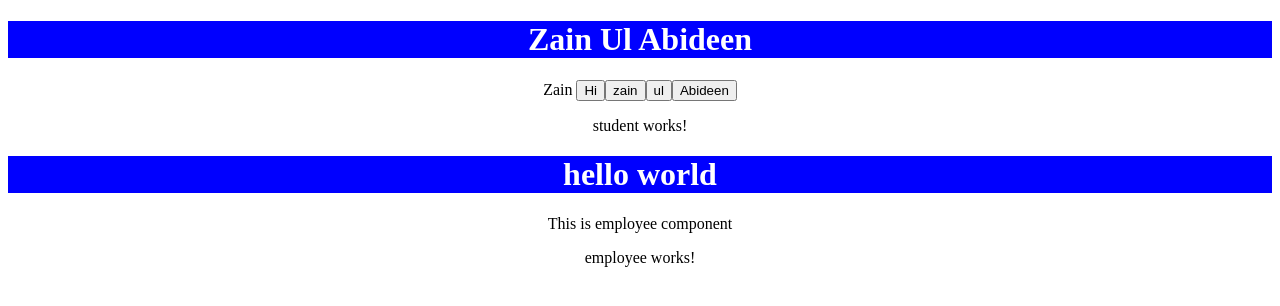
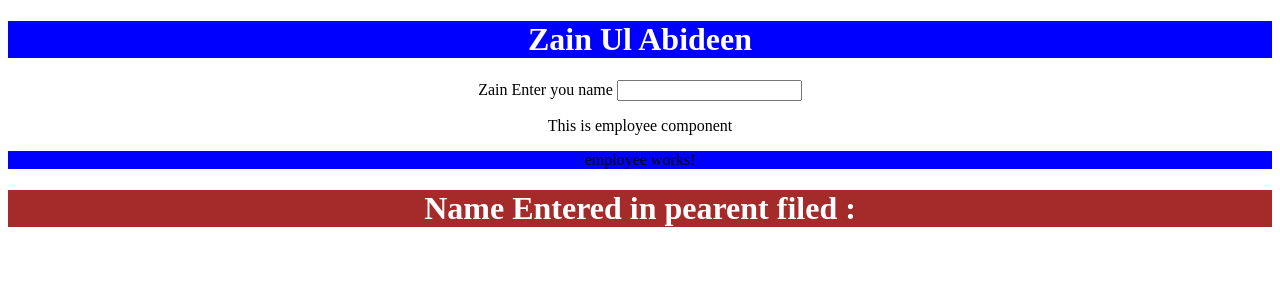
Before and after one commit to Zainulabdeenoffical/Angular-Practice, an Angular app in the folder angular19/: page / in a window 1280 px wide. Shown: the top 306 px of the page. Built offline with nearby package versions, Linux system fonts and the light colour scheme.

Commit message:
input through meta data

```diff
--- a/angular19/src/app/app.component.html
+++ b/angular19/src/app/app.component.html
@@ -1,9 +1,13 @@
 <div style="text-align: center;">
 <h1>Zain Ul Abideen</h1>
 {{name}}
-<button>Hi</button>  <button>zain</button>  <button>ul</button> <button>Abideen</button>
-<app-student></app-student>
+<label for="text">Enter you name </label>
+<input type="text" #p (keyup)="0">
+
+<!-- <button>Hi</button>  <button>zain</button>  <button>ul</button> <button>Abideen</button> -->
+<!-- <app-student></app-student> -->
 <p>This is employee component</p>
-<app-employee></app-employee>
+<app-employee [cdata]="p.value"> </app-employee>
+
 
 </div>
--- a/angular19/src/app/app.component.ts
+++ b/angular19/src/app/app.component.ts
@@ -5,7 +5,7 @@ import { EmployeeComponent } from "./employee/employee.component";
 
 @Component({
   selector: 'app-root',
-  imports: [StudentComponent,EmployeeComponent],
+  imports: [EmployeeComponent],
   // templaet url high pioraty
   templateUrl: './app.component.html',
   //inline template
@@ -28,7 +28,7 @@ import { EmployeeComponent } from "./employee/employee.component";
    // encapsulation:ViewEncapsulation.ShadowDom
     // shadow down is transfered css from parent to child
     // but not child to parent
-    encapsulation: ViewEncapsulation.None
+      //encapsulation: ViewEncapsulation.None
     // Transfered css for child  to parent
     // parent to child both
 
@@ -37,15 +37,15 @@ export class AppComponent {
   title = 'angular19';
    name = "Zain";
 
-   constructor (){
-    console.log("App Component Constructor");
-   }
+  //  constructor (){
+  //   console.log("App Component Constructor");
+  //  }
 
    //HostListner
-   @HostListener('click',['$event'])
-   //only call next event
-   show(){
-    alert('Hello Zain');
-   }
+  //  @HostListener('click',['$event'])
+  //  //only call next event
+  //  show(){
+  //   alert('Hello Zain');
+  //  }
 
 }
--- a/angular19/src/app/employee/employee.component.css
+++ b/angular19/src/app/employee/employee.component.css
@@ -0,0 +1,3 @@
+p{
+    background-color: blue;
+}
--- a/angular19/src/app/employee/employee.component.html
+++ b/angular19/src/app/employee/employee.component.html
@@ -1 +1,2 @@
 <p>employee works!</p>
+<h1>Name  Entered in pearent filed : {{cdata}}</h1>
--- a/angular19/src/app/employee/employee.component.ts
+++ b/angular19/src/app/employee/employee.component.ts
@@ -1,11 +1,12 @@
-import { Component } from '@angular/core';
+import { Component, Input } from '@angular/core';
 
 @Component({
   selector: 'app-employee',
-  imports: [],
   templateUrl: './employee.component.html',
-  styleUrl: './employee.component.css'
+  styleUrls: ['./employee.component.css'],
+  inputs:['cdata']
+
 })
 export class EmployeeComponent {
-
+cdata:any
 }
```
